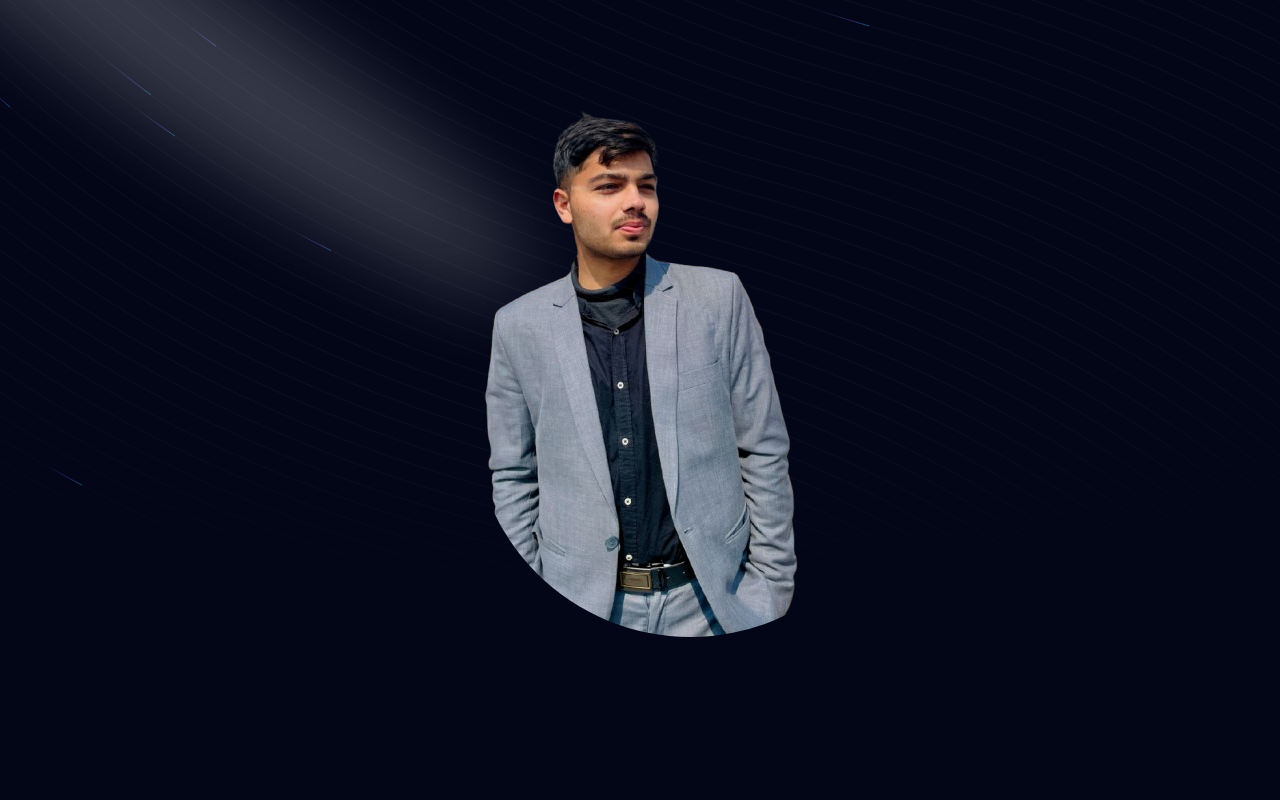
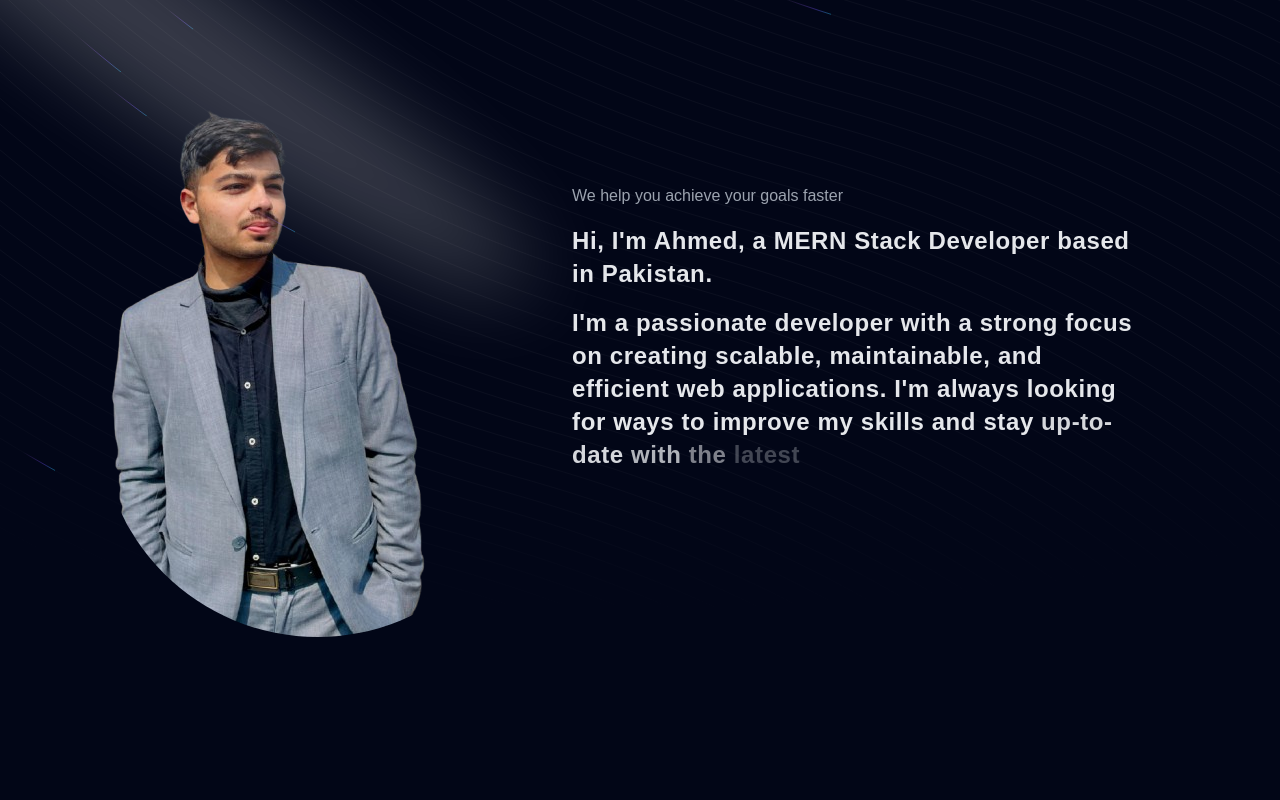
Before and after one commit to ahmeddkhann/my-portfolio, a Next.js app: page / in a window 1280 px wide. Shown: the top 800 px of the page. Built offline with nearby package versions, Linux system fonts and the light colour scheme.

Commit message:
all ready

```diff
--- a/src/app/page.js
+++ b/src/app/page.js
@@ -23,23 +23,21 @@ export default function Home() {
     <div className="bg-slate-950 min-h-screen pb-8 overflow-x-hidden">
       {/* Top navigation section */}
       <Spotlight className="-top-40 left-0 md:left-20 md:-top-40" fill="white" />
-
-{/* Main content section */}
-<div className="flex flex-col md:flex-col justify-center items-center md:items-center">
+      <div className="flex flex-col lg:flex-row justify-center items-center lg:items-start md:items-center">
   {/* Left Image */}
   <div className="mt-16 lg:w-[750px] lg:h-[750px] lg:ml-[100px] md:w-[400px] md:h-[400px] sm:w-[300px] sm:h-[300px]">
-    <Image src={myImg} alt="Profile Image" className="rounded-full mx-auto" />
+    <Image src={myImg} alt="Profile Image" className="rounded-full mx-auto lg:mx-0" />
   </div>
 
   {/* Right Text Content */}
-  <div className="md:mt-32 lg:w-[70%] lg:mr-36 text-center md:text-center sm:text-center">
-    <h1 className="text-gray-400 mt-6 text-md md:text-3xl">
+  <div className="md:mt-32 lg:mt-40 lg:w-[70%] lg:mr-36 text-center lg:text-left md:text-center sm:text-center">
+    <h1 className="text-gray-400 mt-6 text-md">
       We help you achieve your goals faster
     </h1>
 
     {/* Text Generation Effect */}
     <TextGenerateEffect
-      className={"text-gray-200 mt-4 lg:text-3xl md:text-4xl sm:text-xl"}
+      className={"text-gray-200 mt-4 text-4xl md:text-2xl sm:text-2xl"}
       words={`Hi, I'm Ahmed, a MERN Stack Developer based in Pakistan.`}
       duration={0}
       filter={false}
@@ -48,7 +46,7 @@ export default function Home() {
 
     <div>
       <TextGenerateEffect
-        className={"text-gray-500 mt-4 sm:text-xl md:text-md sm:text-md"}
+        className={"text-gray-500 mt-4 text-xl md:text-md sm:text-md"}
         words={`${text}`}
         duration={0}
         filter={false}
@@ -60,6 +58,7 @@ export default function Home() {
 
 <BackgroundBeams />
 
+  {/* Left Image */}
 
       <LampContainer>
         <motion.h1
@@ -177,5 +176,6 @@ export default function Home() {
         </div>
       </div>
     </div>
+
   );
 }
```
